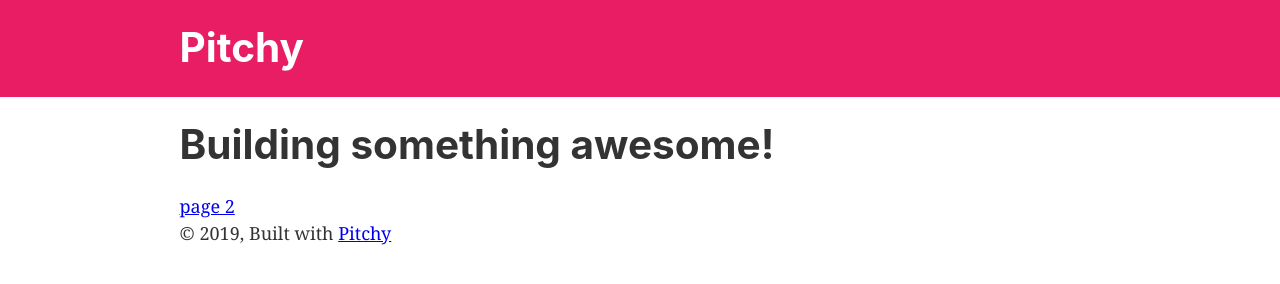
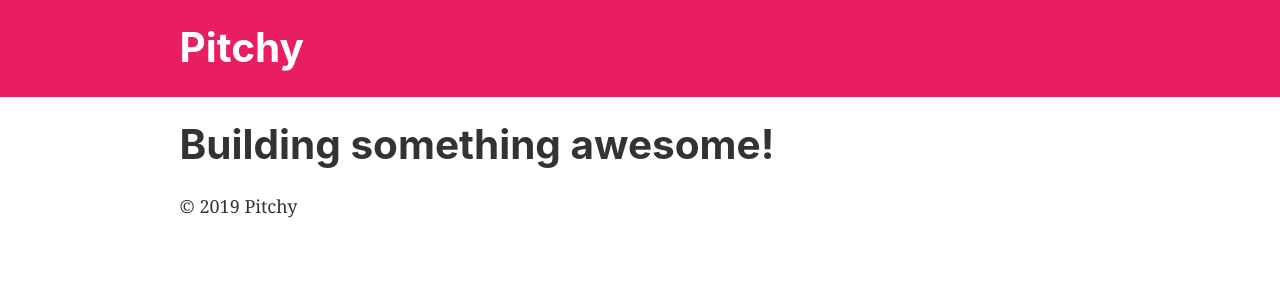
Before and after one commit to eranshapira/pitchy-site, a Gatsby site: page / in a window 1280 px wide. Built offline with nearby package versions, Linux system fonts and the light colour scheme; Gatsby itself is replaced by a stand-in of ours.

Commit message:
remove redundant things...

```diff
--- a/src/components/layout.js
+++ b/src/components/layout.js
@@ -29,9 +29,7 @@
         >
           <main>{children}</main>
           <footer>
-            © {new Date().getFullYear()}, Built with
-            {` `}
-            <a href="https://www.gatsbyjs.org">Pitchy</a>
+            © {new Date().getFullYear()} Pitchy
           </footer>
         </div>
       </>
--- a/src/pages/index.js
+++ b/src/pages/index.js
@@ -1,5 +1,5 @@
 import React from "react"
-import { Link } from "gatsby"
+// import { Link } from "gatsby"
 
 import Layout from "../components/layout"
 // import Image from "../components/image"
@@ -9,7 +9,7 @@
   <Layout>
     <SEO title="Home" keywords={[`pitchy`, `application`, `react`]} />
     <h1>Building something awesome!</h1>
-    <Link to="/page-2/">page 2</Link>
+    {/* <Link to="/page-2/">Page 2</Link> */}
   </Layout>
 )
 
```
